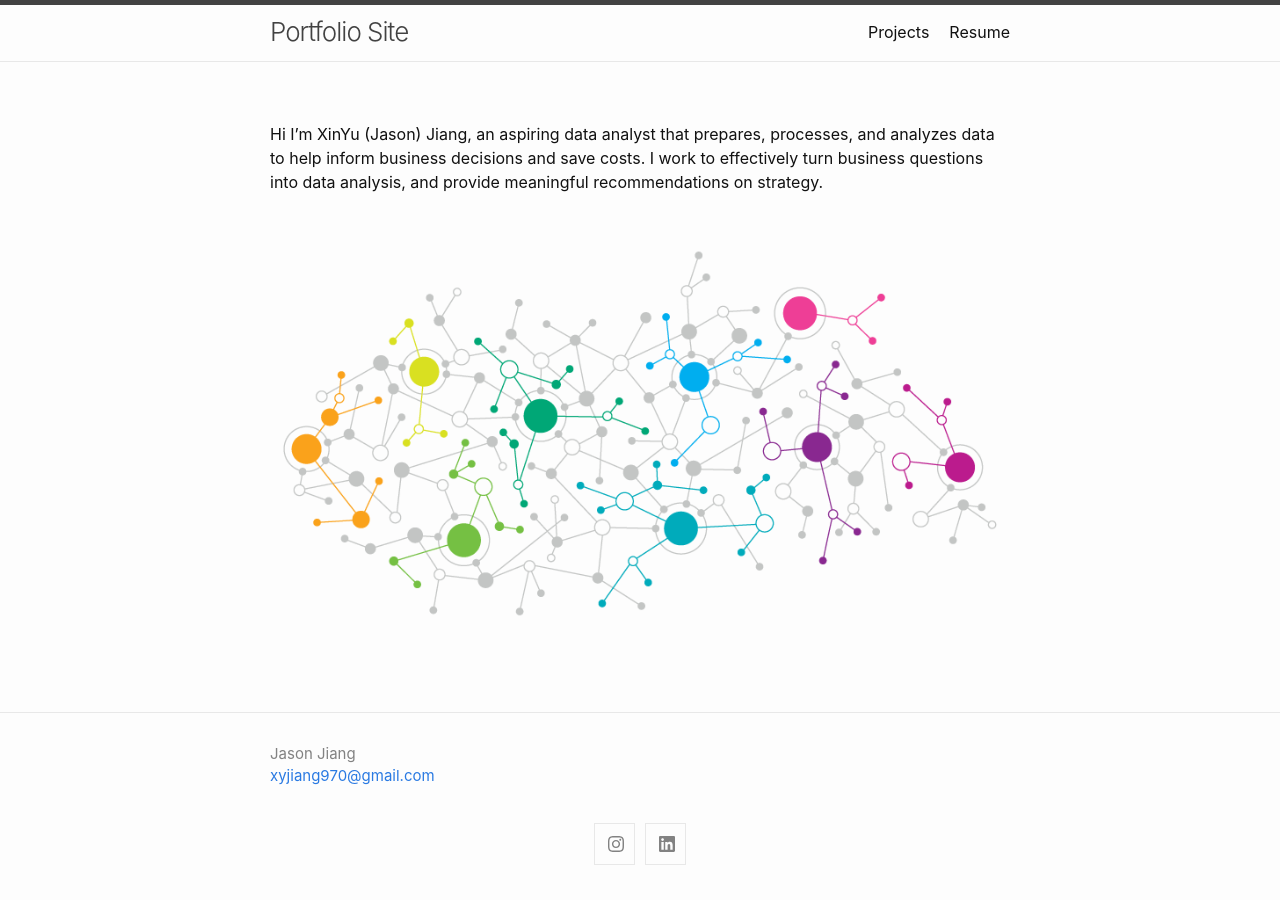
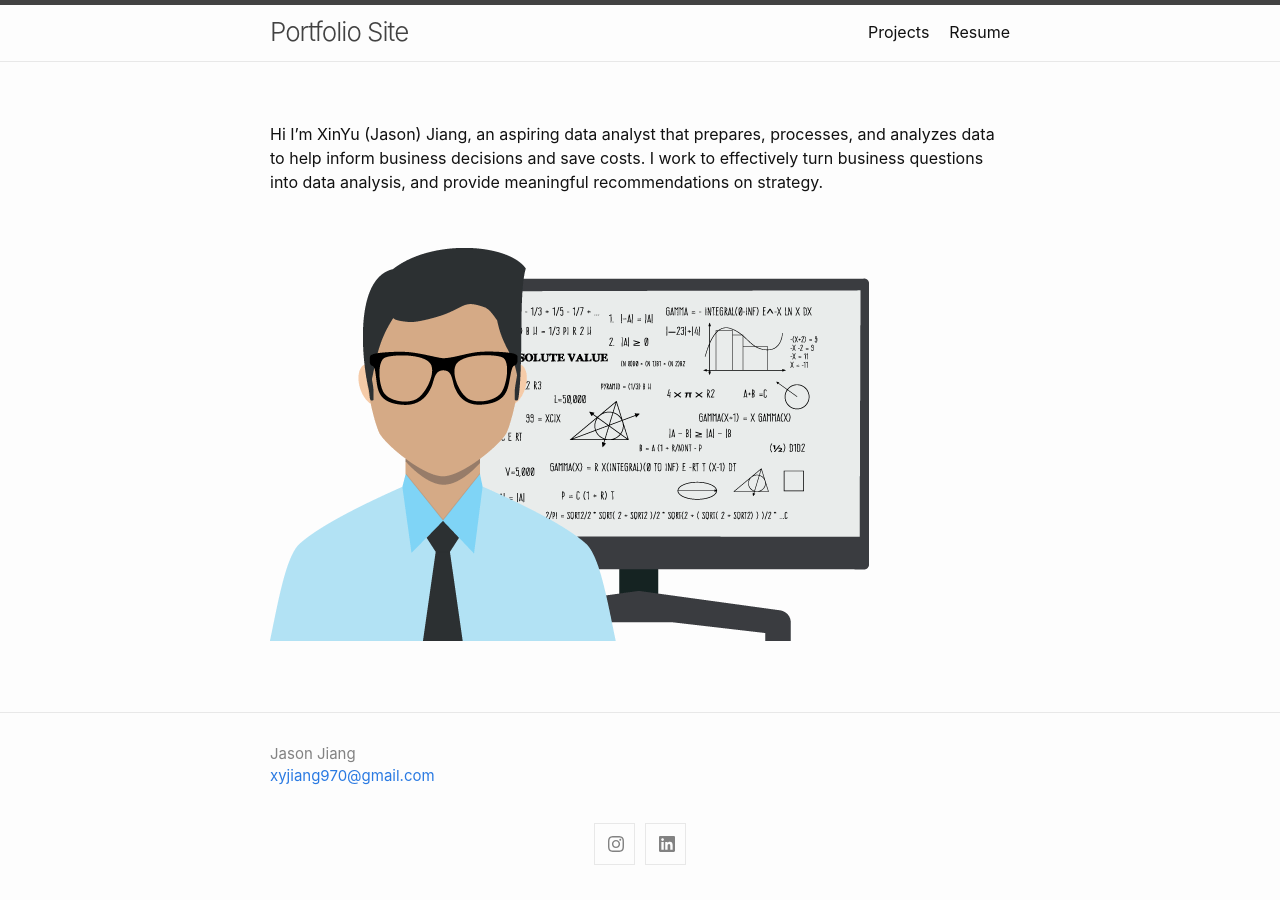
Before and after one commit to xyjiang970/xyjiang970.github.io, a Jekyll site: the page built from index.md, in a window 1280 px wide. Built offline with Jekyll 4.4.1, drawn with Linux system fonts in a browser that asks for light colours.

Commit message:
Update index.md

```diff
--- a/index.md
+++ b/index.md
@@ -11,4 +11,4 @@ Hi I'm XinYu (Jason) Jiang, an aspiring data analyst that prepares, processes, a
 
 <br>
 
-![homepage_image](/homepage_image.png)
+![homepage_image](/homepage_img2.png)
```
